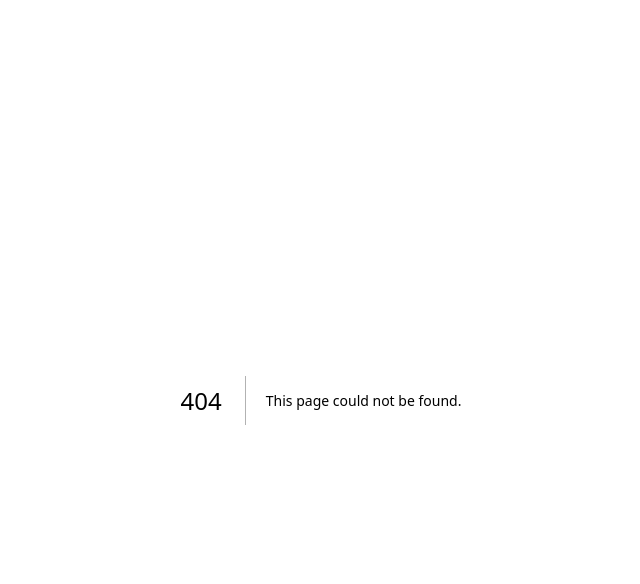
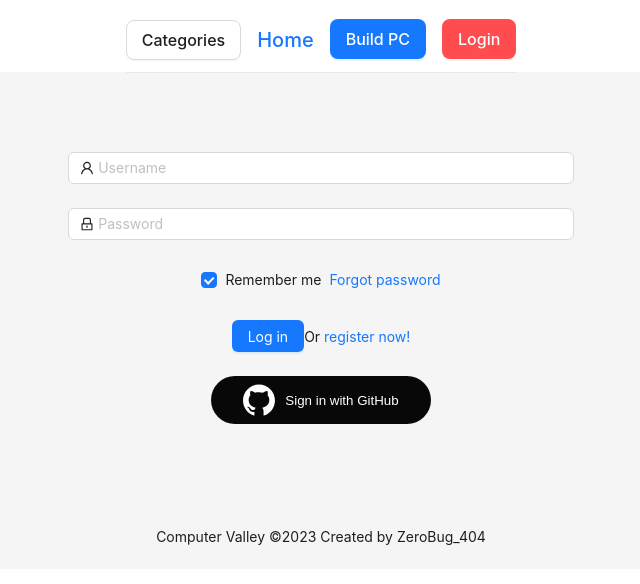
Before and after one commit to ZeroBug404/computer-valley, a Next.js app: page /login in a window 1280 px wide. Before the commit this address had no page. Shown: the top 584 px of the page, without its empty margins (319-959 px from the left). Built offline with nearby package versions, Linux system fonts and the light colour scheme; no server answers.

Commit message:
[DONE]-login system

```diff
--- a/package.json
+++ b/package.json
@@ -15,6 +15,7 @@
     "eslint": "8.45.0",
     "eslint-config-next": "13.4.12",
     "next": "13.4.12",
+    "next-auth": "^4.22.3",
     "postcss": "8.4.27",
     "react": "18.2.0",
     "react-dom": "18.2.0",
--- a/src/components/Ui/Navbar.js
+++ b/src/components/Ui/Navbar.js
@@ -1,9 +1,11 @@
 import { Button, Dropdown, Layout, Menu } from "antd";
 import Link from "next/link";
+import { useSession, signOut } from "next-auth/react";
 
 const { Header } = Layout;
 
 const Navbar = () => {
+  const { data: session } = useSession();
   const items = [
     {
       key: "1",
@@ -77,11 +79,16 @@ const Navbar = () => {
         <div
           style={{
             display: "flex",
-            gap: "2rem",
+            gap: "1rem",
             justifyContent: "center",
             alignItems: "center",
           }}
         >
+          <Dropdown menu={{ items }} placement="bottomLeft" arrow style={{}}>
+            <Button size="large" style={{ fontWeight: "500" }}>
+              Categories
+            </Button>
+          </Dropdown>
           <Link
             href={"/"}
             className=""
@@ -89,18 +96,7 @@ const Navbar = () => {
           >
             Home
           </Link>
-          {/* <Link
-            href={"/"}
-            className=""
-            style={{ fontSize: "20px", fontWeight: "500" }}
-          >
-            Service
-          </Link> */}
-          <Dropdown menu={{ items }} placement="bottomLeft" arrow style={{}}>
-            <Button size="large" style={{ fontWeight: "500" }}>
-              Categories
-            </Button>
-          </Dropdown>
+
           <div
             style={{
               width: "100%",
@@ -115,6 +111,37 @@ const Navbar = () => {
               </Button>
             </Link>
           </div>
+          <div
+            style={{
+              width: "100%",
+              display: "flex",
+              justifyContent: "end",
+              alignItems: "center",
+            }}
+          >
+            {session?.user ? (
+                <Button
+                  danger
+                  style={{ fontWeight: "500" }}
+                  size="large"
+                  type="primary"
+                  onClick={() => signOut()}
+                >
+                  Logout
+                </Button>
+            ) : (
+              <Link href={"/login"}>
+                <Button
+                  danger
+                  style={{ fontWeight: "500" }}
+                  size="large"
+                  type="primary"
+                >
+                  Login
+                </Button>
+              </Link>
+            )}
+          </div>
         </div>
       </Menu>
     </Header>
--- /dev/null
+++ b/src/middleware.js
@@ -0,0 +1,3 @@
+export { default } from "next-auth/middleware";
+
+export const config = { matcher: ["/pcBuilder"] };
--- a/src/pages/_app.js
+++ b/src/pages/_app.js
@@ -1,10 +1,15 @@
 import store from "@/redux/store";
+import { SessionProvider } from "next-auth/react";
 import { Provider } from "react-redux";
 
 export default function MyApp({ Component, pageProps }) {
   const getLayout = Component.getLayout || ((page) => page);
 
   return (
-    <Provider store={store}>{getLayout(<Component {...pageProps} />)}</Provider>
+    <SessionProvider session={pageProps.session}>
+      <Provider store={store}>
+        {getLayout(<Component {...pageProps} />)}
+      </Provider>
+    </SessionProvider>
   );
 }
--- /dev/null
+++ b/src/pages/login.js
@@ -0,0 +1,125 @@
+import { GithubOutlined } from "@ant-design/icons";
+import RootLayout from "@/components/Layouts/RootLayout";
+import { LockOutlined, UserOutlined } from "@ant-design/icons";
+import { Button, Checkbox, Form, Input } from "antd";
+import { signIn } from "next-auth/react";
+
+const login = () => {
+  const onFinish = (values) => {
+    console.log("Received values of form: ", values);
+  };
+  return (
+    <div className="login-container">
+      <Form
+        name="normal_login"
+        className="login-form"
+        initialValues={{
+          remember: true,
+        }}
+        onFinish={onFinish}
+      >
+        <Form.Item
+          name="username"
+          rules={[
+            {
+              required: true,
+              message: "Please input your Username!",
+            },
+          ]}
+        >
+          <Input
+            prefix={<UserOutlined className="site-form-item-icon" />}
+            placeholder="Username"
+          />
+        </Form.Item>
+        <Form.Item
+          name="password"
+          rules={[
+            {
+              required: true,
+              message: "Please input your Password!",
+            },
+          ]}
+        >
+          <Input
+            prefix={<LockOutlined className="site-form-item-icon" />}
+            type="password"
+            placeholder="Password"
+          />
+        </Form.Item>
+        <Form.Item>
+          <Form.Item name="remember" valuePropName="checked" noStyle>
+            <Checkbox>Remember me</Checkbox>
+          </Form.Item>
+
+          <a className="login-form-forgot" href="">
+            Forgot password
+          </a>
+        </Form.Item>
+
+        <Form.Item>
+          <Button
+            type="primary"
+            htmlType="submit"
+            className="login-form-button"
+          >
+            Log in
+          </Button>
+          Or <a href="">register now!</a>
+        </Form.Item>
+      </Form>
+      <div
+        style={{
+          textAlign: "center",
+          display: "flex",
+          justifyContent: "center",
+        }}
+      >
+        <button
+          style={{
+            background: "#080808",
+            color: "white",
+            padding: "0.5rem 2rem",
+            display: "flex",
+            justifyContent: "center",
+            border: "none",
+            borderRadius: "5rem",
+            alignItems: "center",
+            gap: "10px",
+          }}
+          onClick={() =>
+            signIn("github", { callbackUrl: "http://localhost:3000/" })
+          }
+        >
+          <GithubOutlined style={{ fontSize: "2rem" }} />
+          Sign in with GitHub
+        </button>
+      </div>
+      <style jsx>{`
+        .login-container {
+          width: 40%;
+          margin: 5rem auto;
+        }
+
+        .github-login {
+          text-align: center;
+          display: flex;
+          justify-content: center;
+        }
+
+        @media (max-width: 768px) {
+          /* Adjust the styles for smaller screens (mobile devices) */
+          .login-container {
+            width: 90%;
+          }
+        }
+      `}</style>
+    </div>
+  );
+};
+
+export default login;
+
+login.getLayout = function getLayout(page) {
+  return <RootLayout>{page}</RootLayout>;
+};
```
Also changed, not shown: src/pages/api/auth/[...nextauth].js (added, +16 -0 lines), src/pages/pcBuilder/index.js (+6 -4 lines), 2 other files (tests, documents, lock files or other folders).
